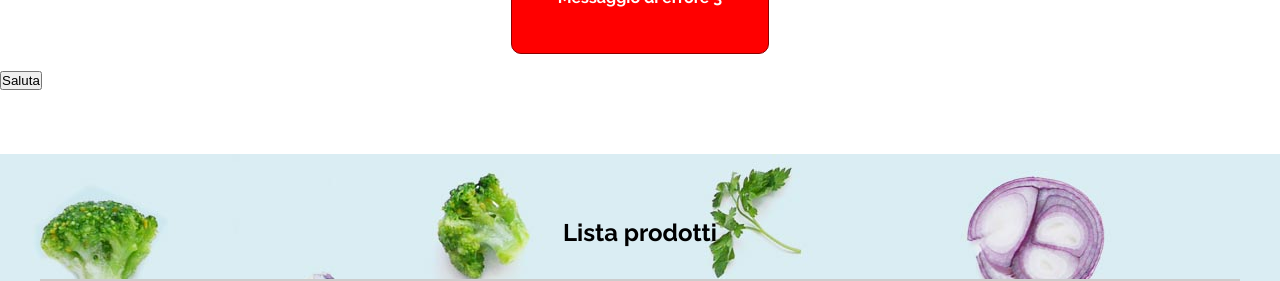
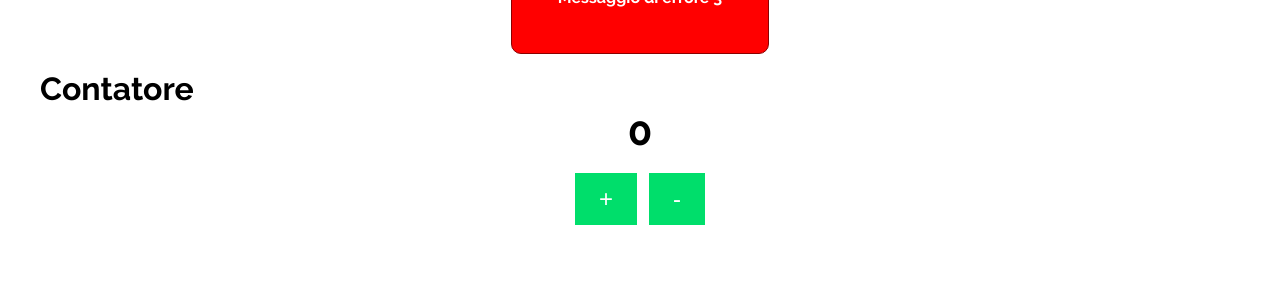
Before and after one commit to pimoGit/molisana139, a React (Vite) app: page / in a window 1280 px wide. Shown: the part 344-625 px from the top of the page. Built offline with nearby package versions, Linux system fonts and the light colour scheme.

Commit message:
uso avanzato counter usestate con callback

```diff
--- a/src/components/Counter.jsx
+++ b/src/components/Counter.jsx
@@ -1,12 +1,30 @@
+import { useState } from 'react';
+
+
 const Counter = () => {
 
-    function saluta() {
-        alert("ciao");
+    // utilizzo dello useState per la variabile di conteggio
+    const [count, setCount] = useState(0);
+
+    function incrementa() {
+        setCount(count + 1);
+        setCount(count + 1);
+        // setCount((current) => current + 1);
+        // setCount((current) => current + 1);
     }
 
     return (
-        <div>
-            <button onClick={saluta}>Saluta</button>
+        <div className="container">
+            <h1>Contatore</h1>
+            <p className="count">{count}</p>
+            <div className="count__buttons">
+                <button className="btn" onClick={incrementa}>
+                    +
+                </button>
+                <button className="btn" onClick={() => setCount(count - 1)}>
+                    -
+                </button>
+            </div>
         </div>
     )
 }
```
